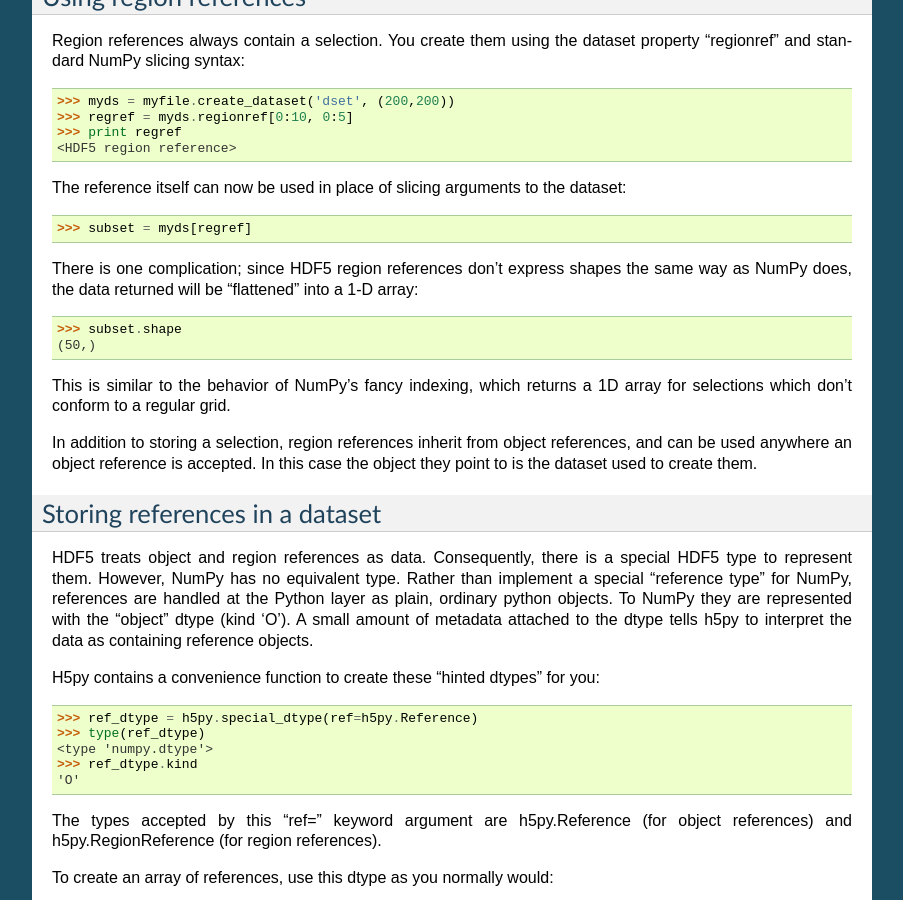
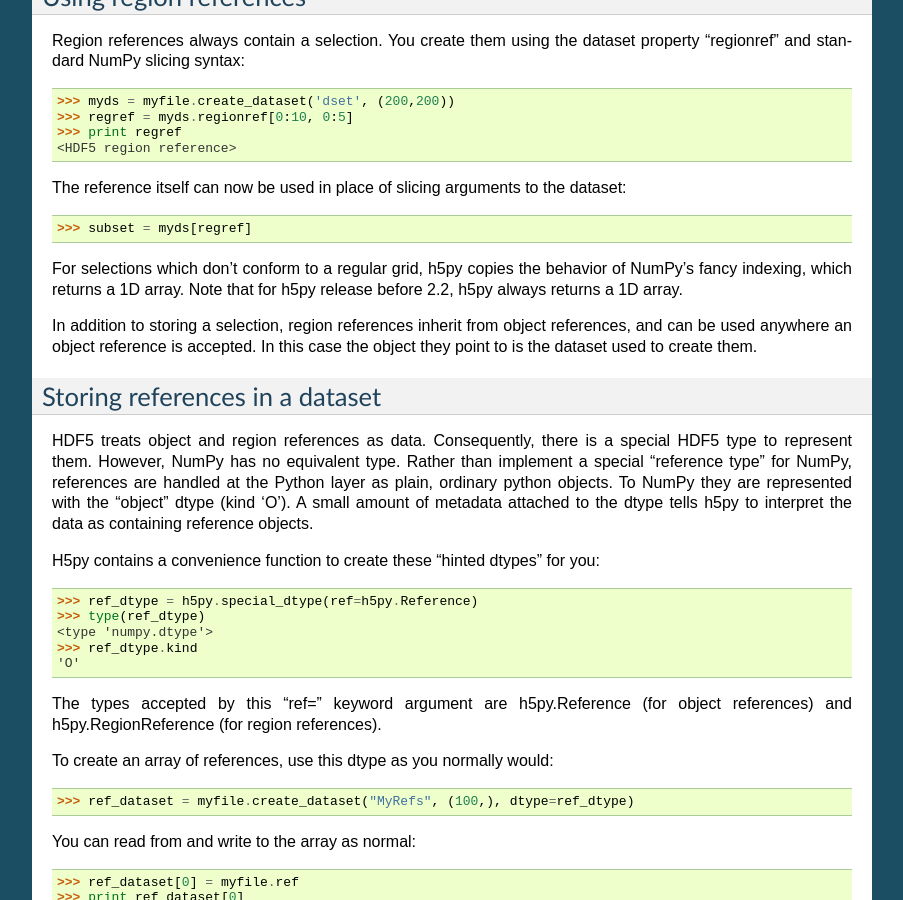
Before and after one commit to h5py/h5py, a Sphinx documentation site: the page built from docs/refs.rst, in a window 1280 px wide and 900 px high, scrolled down 649 px. Shown: the whole window, without its empty margins (198-1101 px from the left). Built offline with Sphinx 7.4.7, drawn with Linux system fonts in a browser that asks for light colours; pages that are not in the unit, such as notebooks, are missing from menus.

Commit message:
DOC: Update regionref docs on shape behaviour.

```diff
--- a/docs/refs.rst
+++ b/docs/refs.rst
@@ -58,15 +58,9 @@ dataset:
 
     >>> subset = myds[regref]
 
-There is one complication; since HDF5 region references don't express shapes
-the same way as NumPy does, the data returned will be "flattened" into a
-1-D array:
-
-    >>> subset.shape
-    (50,)
-
-This is similar to the behavior of NumPy's fancy indexing, which returns
-a 1D array for selections which don't conform to a regular grid.
+For selections which don't conform to a regular grid, h5py copies the behavior
+of NumPy's fancy indexing, which returns a 1D array. Note that for h5py release
+before 2.2, h5py always returns a 1D array.
 
 In addition to storing a selection, region references inherit from object
 references, and can be used anywhere an object reference is accepted.  In this
```
